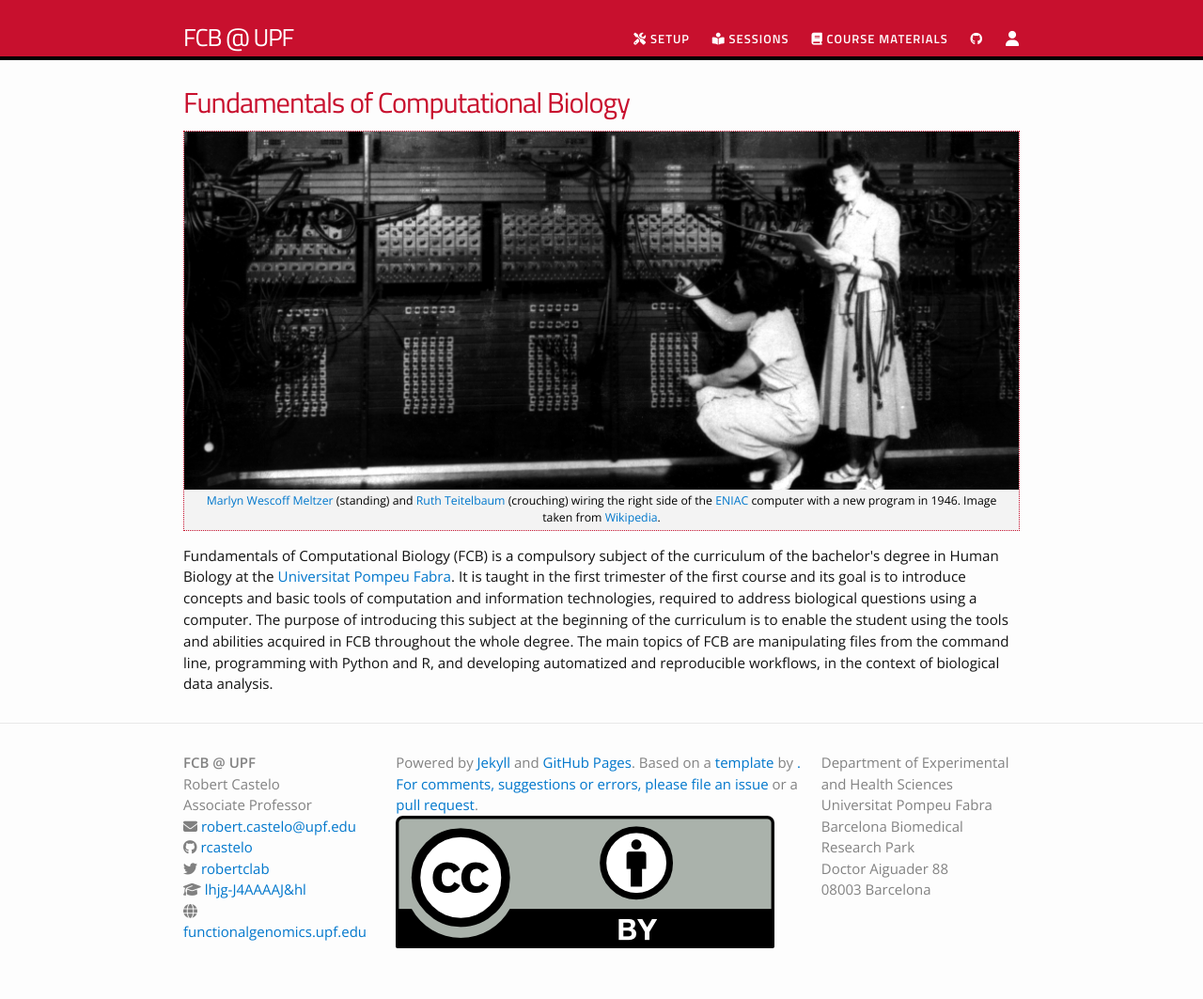
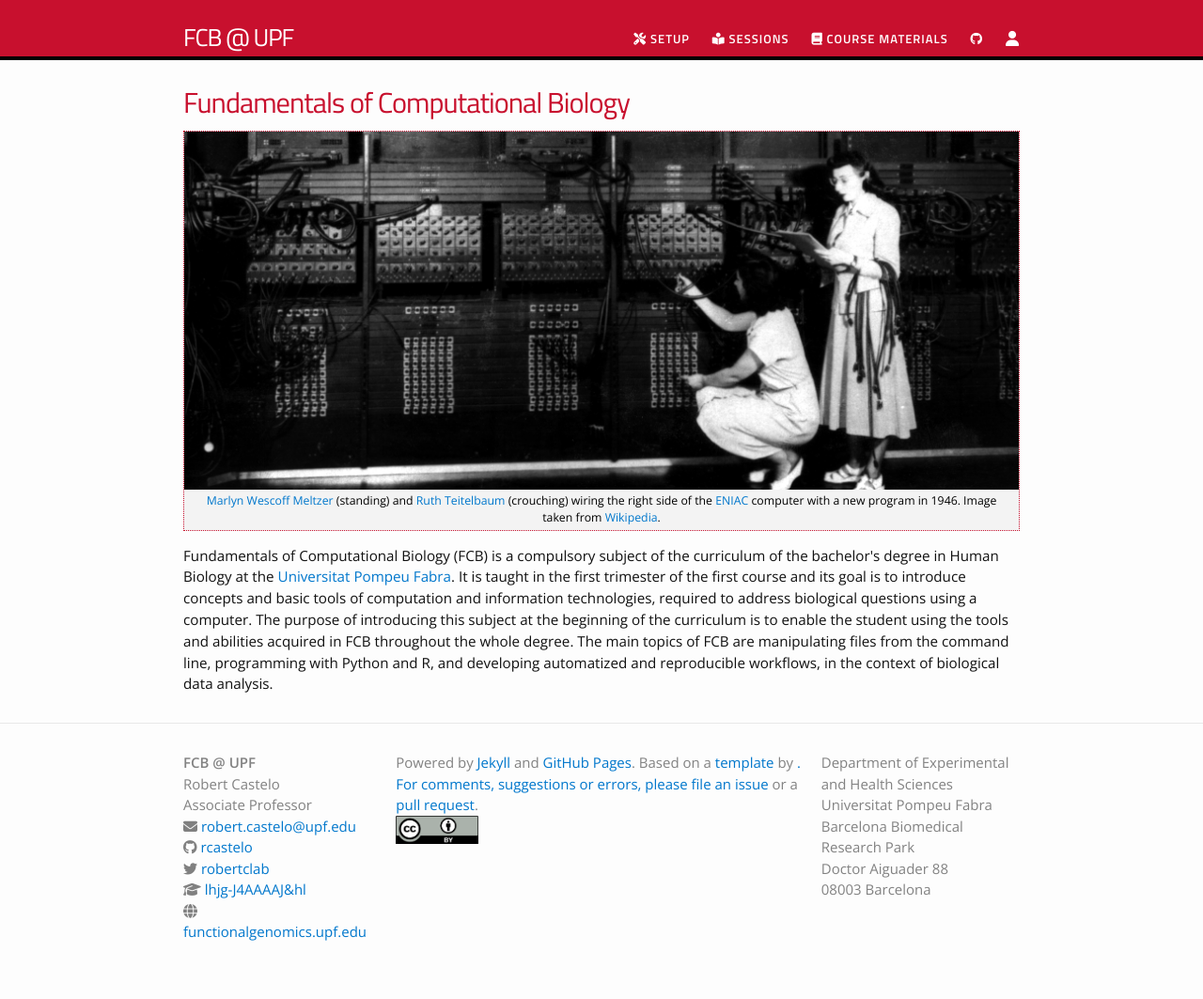
Before and after one commit to funcompbio/funcompbio.github.io, a Jekyll site: the page built from index.md, in a window 1280 px wide. Shown: the whole page at 94% size. Built offline with Jekyll 4.4.1, drawn with Linux system fonts in a browser that asks for light colours; nearby versions of some CDN libraries.

Commit message:
Updated footer.

```diff
--- a/_includes/footer.html
+++ b/_includes/footer.html
@@ -56,7 +56,7 @@
         <a href="https://github.com/funcompbio/funcompbio.github.io/issues">issue</a>
         or a
         <a href="https://github.com/funcompbio/funcompbio.github.io/pulls">pull request</a>.<br>
-        <a href="https://creativecommons.org/licenses/by/3.0"><img src="/_images/ccby.png"></a>
+        <a href="https://creativecommons.org/licenses/by/3.0"><img src="/_images/ccby.png" width="20%"></a>
       </div>
 
       <div class="footer-col  footer-col-3">
```
